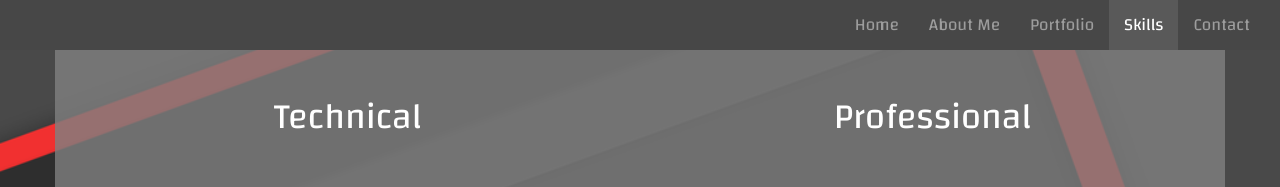
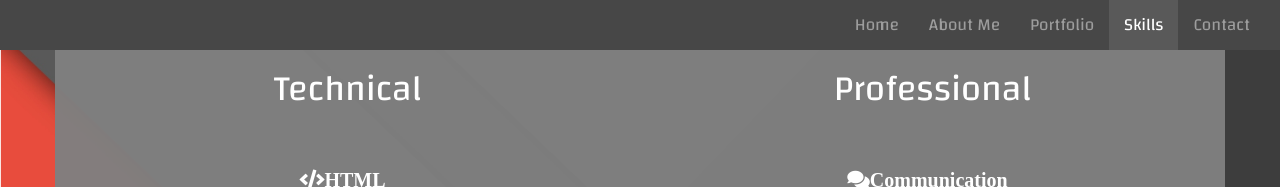
Before and after one commit to NaOgit/Profile-Page, a plain HTML site: page Pages/3.html in a window 1280 px wide. Shown: the top 187 px of the page. Drawn offline with nearby package versions, Linux system fonts and the light colour scheme.

Commit message:
First Review

```diff
--- a/Pages/2.css
+++ b/Pages/2.css
@@ -44,15 +44,3 @@ body{
 .able p{
   padding-top: 20px;
 }
-
-.able ul{
-  list-style-type: none;
-  margin: auto;
-
-}
-
-.able i{
-  padding-top: 50px;
-  padding-right: 50px;
-  font-size: 20px;
-}
--- a/Pages/3.css
+++ b/Pages/3.css
@@ -22,4 +22,26 @@
 body{
   background-image: url(../Images/tech-exp1.jpg);
   background-size: 100%;
+  background-repeat: no-repeat;
+  background-size: cover;
 }
+
+.able{
+  color: white;
+  text-align: center;
+  height: 790px;
+  background-color: rgba(128,128,128, 0.8);
+
+}
+
+.able ul{
+  list-style-type: none;
+  margin: auto;
+
+}
+
+.able i{
+  padding-top: 50px;
+  padding-right: 50px;
+  font-size: 20px;
+}
--- a/Pages/3.html
+++ b/Pages/3.html
@@ -16,7 +16,7 @@
         font-size: 48px;
       }
     </style>
-    <link rel="stylesheet" href="2.css">
+    <link rel="stylesheet" href="3.css">
   </head>
   <body>
     <nav class="navbar navbar-inverse">
@@ -42,7 +42,7 @@
     </nav>
     <div class="profile container">
       <div class="row able">
-        <div class="col-sm-6">
+        <div class="col-sm-6 able">
           <h1>Technical</h1>
           <ul>
             <li><i class="fas fa-code">HTML</i></li>
@@ -55,7 +55,7 @@
             <li><i class="fab fa-angellist">Arduino</i></li>
           </ul>
         </div>
-        <div class="col-sm-6">
+        <div class="col-sm-6 able">
           <h1>Professional</h1>
           <ul>
             <li><i class="fas fa-comments">Communication</i></li>
```
